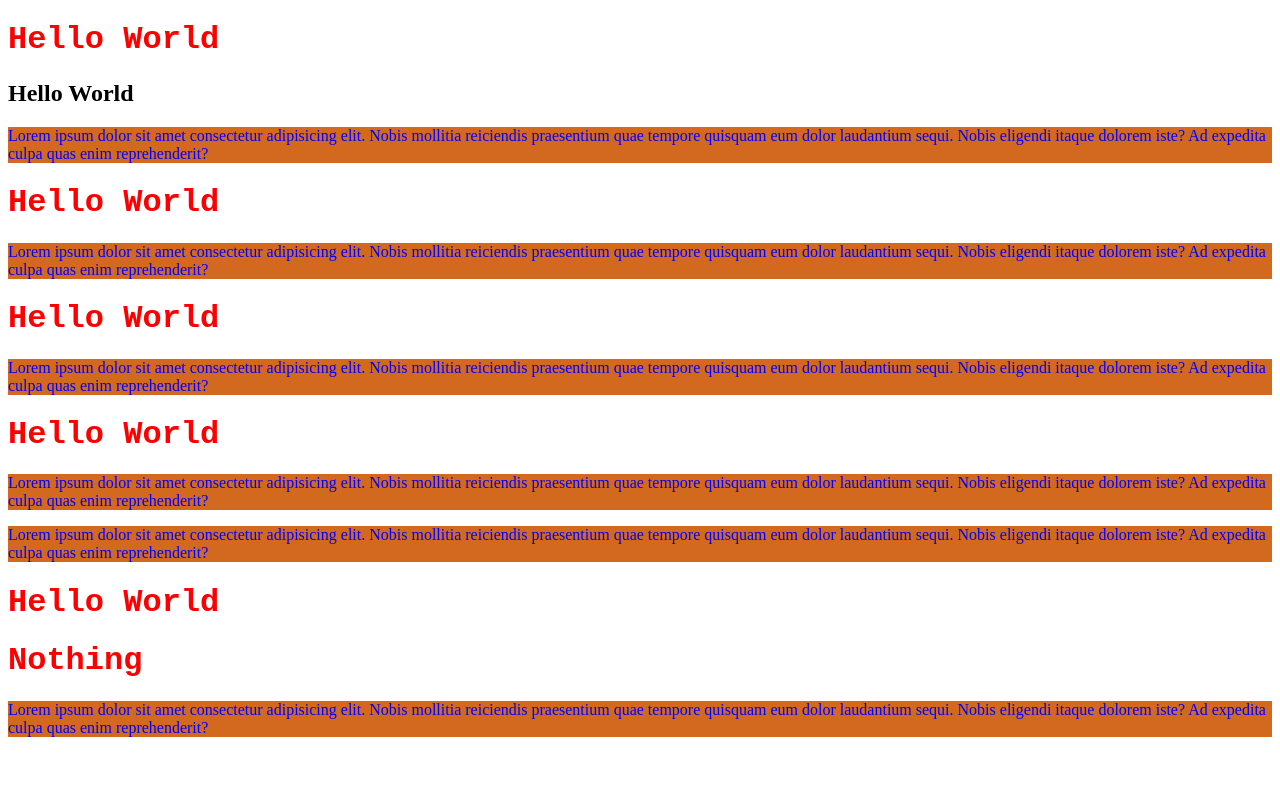
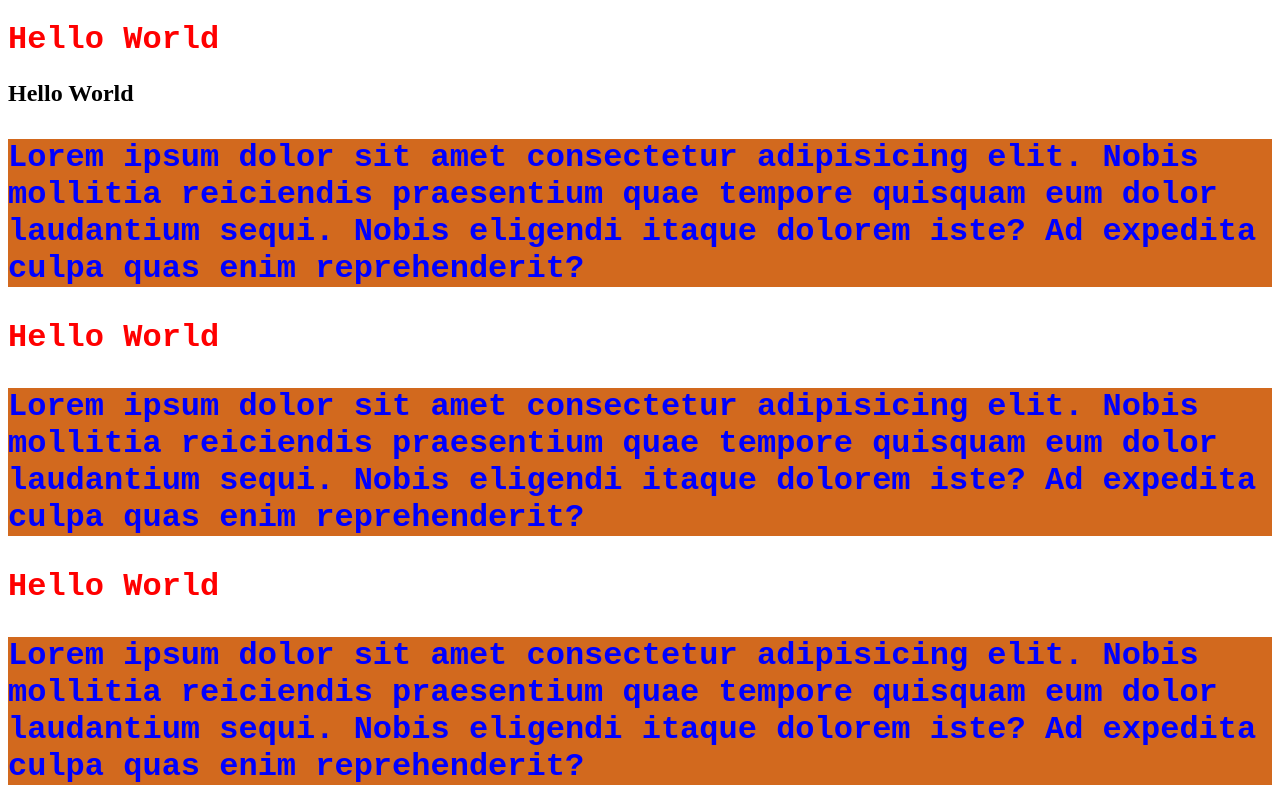
Before and after one commit to venkataniket007/dummyRepo, a plain HTML site: page index.html in a window 1280 px wide. Shown: the top 800 px of the page. Drawn offline with Linux system fonts and the light colour scheme.

Commit message:
added new styles for p

```diff
--- a/style.css
+++ b/style.css
@@ -1,6 +1,9 @@
 p {
     color: blue;
     background-color: chocolate;
+    font-size: xx-large;
+    font-weight: bolder;
+    font-family: 'Courier New', Courier, monospace;
 }
 h1{
     color:red;
```
